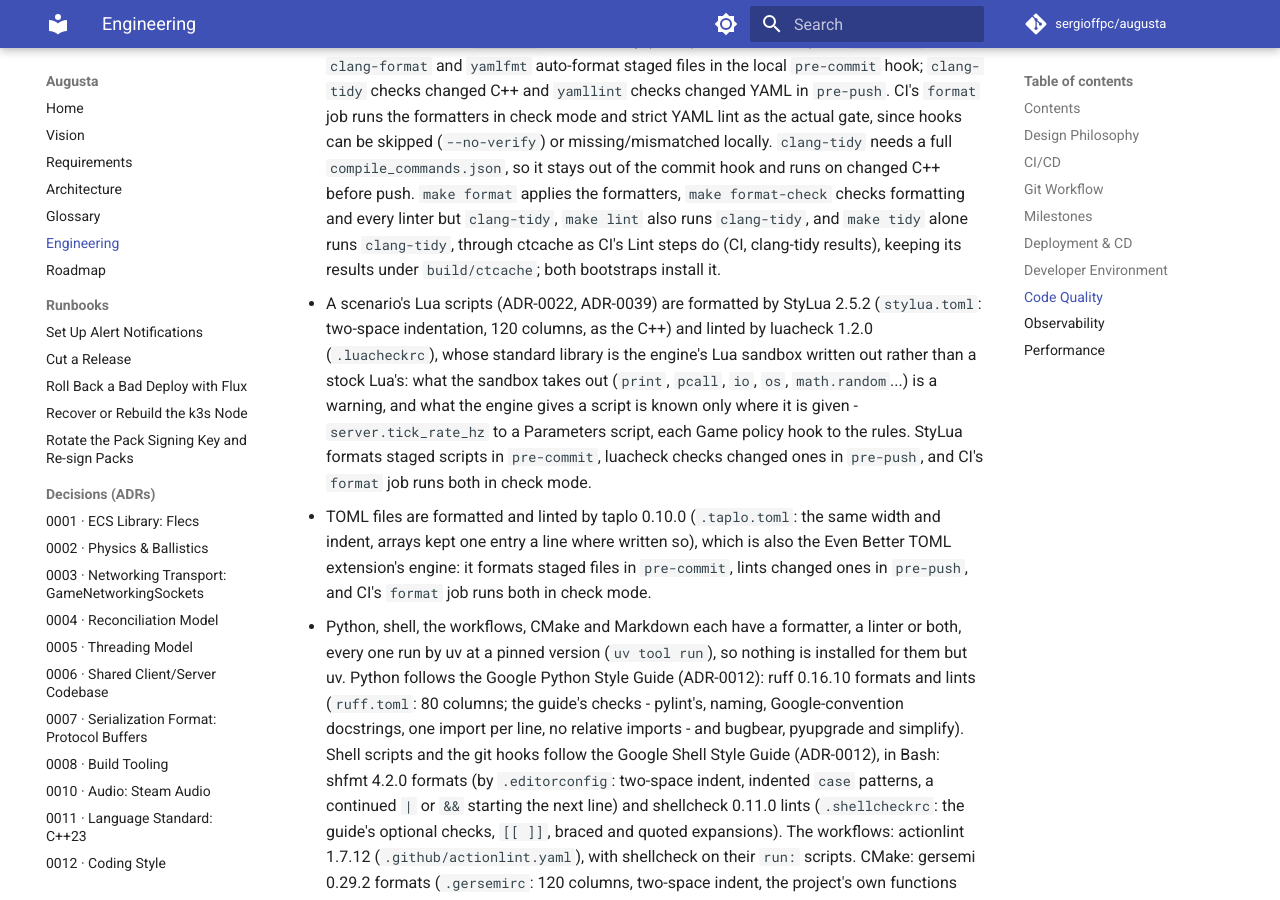
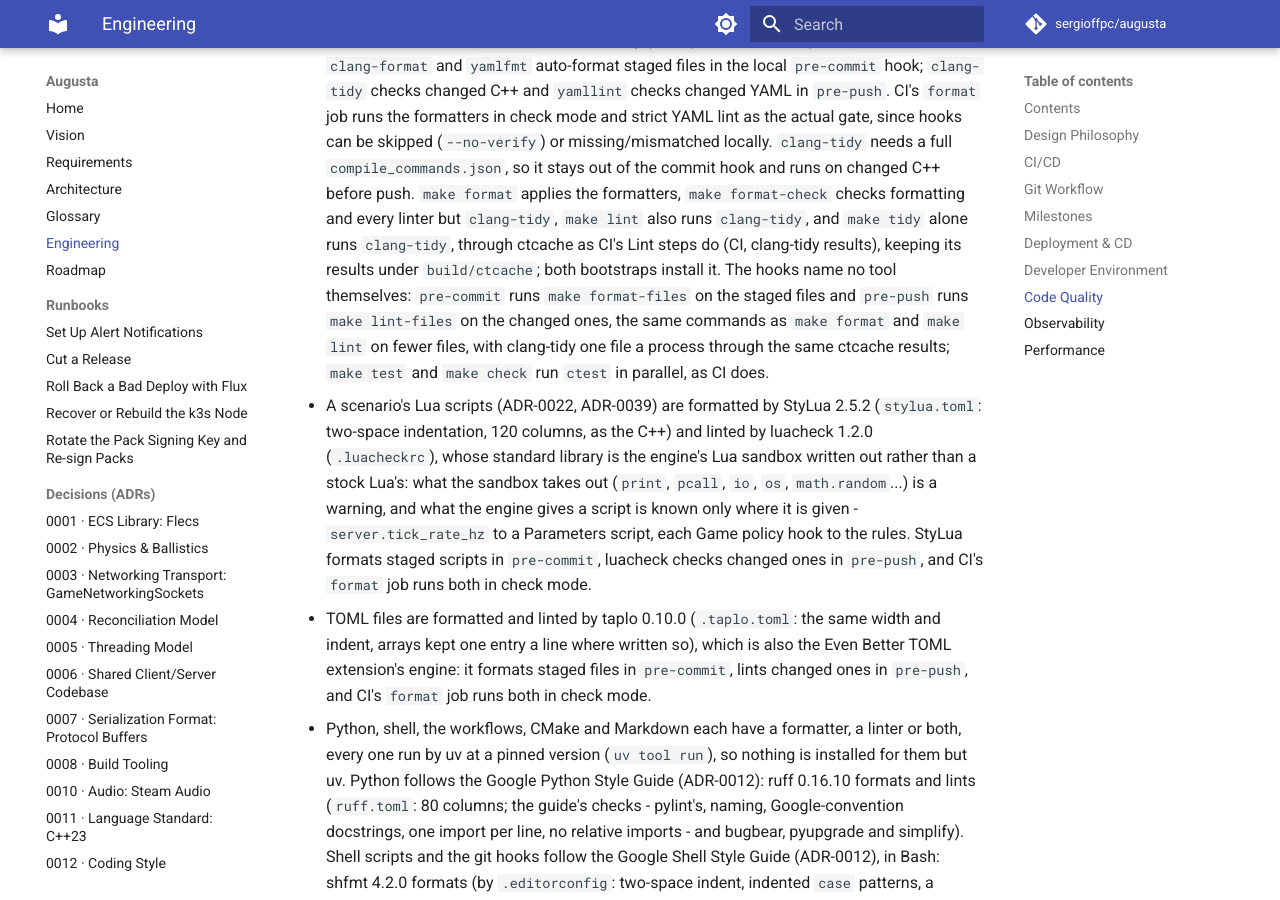
Before and after one commit to sergioffpc/augusta, an MkDocs documentation site: the page built from docs/ENGINEERING.md, in a window 1280 px wide and 900 px high, scrolled down 13449 px. Built offline with MkDocs 1.6.1 and Material for MkDocs 9.7.7, drawn with Linux system fonts in a browser that asks for light colours; comment, search, counter and statistics services are not loaded.

Commit message:
build(hooks): run the Makefile's commands from the hooks
The hooks stated every formatter and linter again, and had drifted from
the Makefile and CI: pre-commit formatted no tools/ C++, pre-push held
tools/agent out of clang-tidy and linted kube-bench's YAML. The Makefile
now has format-files and lint-files, format's and lint's commands on the
FILES a hook hands over, side by side as tidy runs them; pre-commit and
pre-push only work out the files and call them.

make test and make check run ctest in parallel, as CI does, and make
help no longer lists a PowerShell formatter the repository doesn't have.

Co-Authored-By: Claude Opus 5.5 <noreply@anthropic.com>

```diff
--- a/docs/ENGINEERING.md
+++ b/docs/ENGINEERING.md
@@ -605,7 +605,12 @@ no self-hosted GitHub Actions runner in this pipeline).
   `make format-check` checks formatting and every linter but `clang-tidy`,
   `make lint` also runs `clang-tidy`, and `make tidy` alone runs `clang-tidy`,
   through ctcache as CI's Lint steps do (CI, clang-tidy results), keeping its
-  results under `build/ctcache`; both bootstraps install it.
+  results under `build/ctcache`; both bootstraps install it. The hooks name no
+  tool themselves: `pre-commit` runs `make format-files` on the staged files and
+  `pre-push` runs `make lint-files` on the changed ones, the same commands as
+  `make format` and `make lint` on fewer files, with clang-tidy one file a
+  process through the same ctcache results; `make test` and `make check` run
+  `ctest` in parallel, as CI does.
 - A scenario's Lua scripts (ADR-0022, ADR-0039) are formatted by StyLua 2.5.2
   (`stylua.toml`: two-space indentation, 120 columns, as the C++) and linted by
   luacheck 1.2.0 (`.luacheckrc`), whose standard library is the engine's Lua
```
Also changed, not shown: 3 other files.
